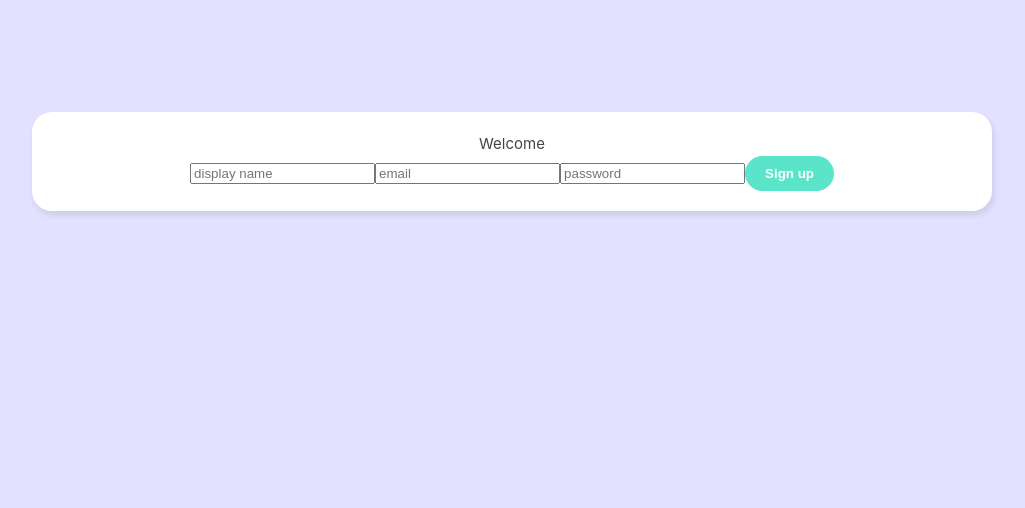
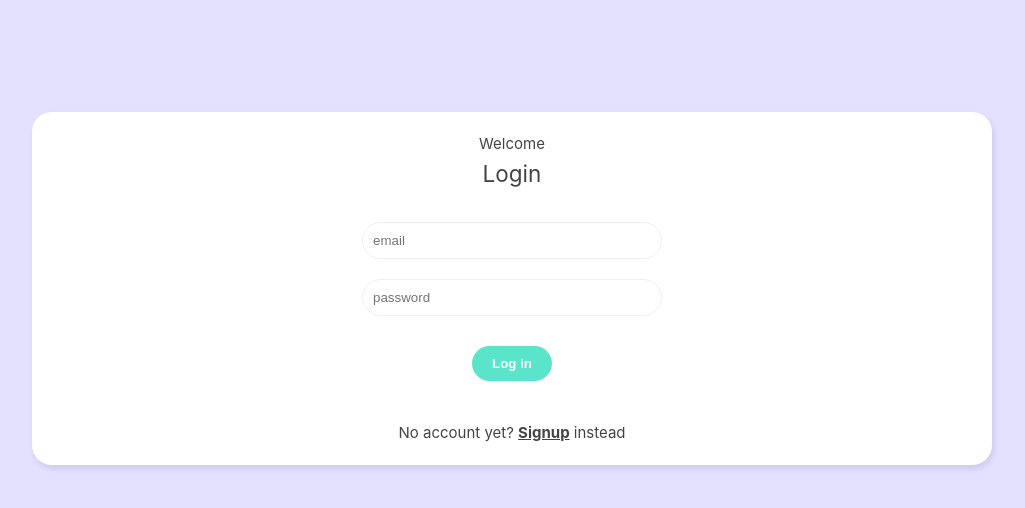
Before and after one commit to leonlee603/chat_room, a Vue app: page / in a window 1280 px wide. Shown: the top 508 px of the page, without its empty margins (128-1153 px from the left). Built offline with nearby package versions, Linux system fonts and the light colour scheme.

Commit message:
Update - Setup log in & sign up form

```diff
--- /dev/null
+++ b/src/components/LoginForm.vue
@@ -0,0 +1,31 @@
+<template>
+  <form @submit.prevent="handleSubmit">
+    <input type="email" required placeholder="email" v-model="email" />
+    <input type="password" required placeholder="password" v-model="password" />
+    <div class="error">{{ error }}</div>
+    <button>Log in</button>
+  </form>
+</template>
+
+<script>
+import { ref } from "vue";
+import useLogin from "@/composables/useLogin";
+
+export default {
+  setup() {
+    const { error, login } = useLogin();
+
+    const email = ref("");
+    const password = ref("");
+
+    const handleSubmit = async () => {
+      // console.log(email.value, password.value);
+      await login(email.value, password.value);
+    };
+
+    return { email, password, handleSubmit, error };
+  },
+};
+</script>
+
+<style></style>
--- a/src/components/SignupForm.vue
+++ b/src/components/SignupForm.vue
@@ -8,26 +8,30 @@
     />
     <input type="email" required placeholder="email" v-model="email" />
     <input type="password" required placeholder="password" v-model="password" />
+    <div class="error">{{ error }}</div>
     <button>Sign up</button>
   </form>
 </template>
 
-<script>
+<script setup>
 import { ref } from "vue";
+import useSignup from "@/composables/useSignup";
 
-export default {
-  setup() {
-    const displayName = ref("");
-    const email = ref("");
-    const password = ref("");
+// export default {
+//   setup() {
+const { error, signup } = useSignup();
 
-    const handleSubmit = () => {
-      console.log(displayName.value, email.value, password.value)
-    }
+const displayName = ref("");
+const email = ref("");
+const password = ref("");
 
-    return { displayName, email, password, handleSubmit };
-  },
+const handleSubmit = async () => {
+  await signup(email.value, password.value, displayName.value);
 };
+
+//     return { displayName, email, password, handleSubmit, error };
+//   },
+// };
 </script>
 
 <style></style>
--- /dev/null
+++ b/src/composables/useLogin.js
@@ -0,0 +1,57 @@
+import {
+  getAuth,
+  signInWithEmailAndPassword
+} from "firebase/auth";
+import { firebaseApp } from "@/firebase/config";
+import { ref } from "vue";
+
+const error = ref(null);
+
+const login = async (email, password) => {
+  error.value = null;
+  const auth = getAuth(firebaseApp);
+
+  try {
+    const userCredential = await signInWithEmailAndPassword(
+      auth,
+      email,
+      password
+    );
+
+    if (!userCredential) {
+      throw new Error("Could not complete the signup");
+    }
+
+    error.value = null;
+
+    const user = userCredential.user;
+    console.log(user);
+
+    return userCredential;
+  } catch (err) {
+    // Handle errors based on err.code
+    // console.log(err.code);
+    switch (err.code) {
+      case "auth/invalid-email":
+        error.value = "Invalid email address.";
+        break;
+      case "auth/user-disabled":
+        error.value = "User account has been disabled.";
+        break;
+      case "auth/missing-email":
+        error.value = "No user found with this email.";
+        break;
+      case "auth/wrong-password":
+        error.value = "Incorrect password.";
+        break;
+      default:
+        error.value = "Failed to sign in. Please try again.";
+    }
+  }
+};
+
+const useLogin = () => {
+  return { error, login };
+};
+
+export default useLogin;
--- /dev/null
+++ b/src/composables/useSignup.js
@@ -0,0 +1,62 @@
+import {
+  getAuth,
+  createUserWithEmailAndPassword,
+  updateProfile,
+} from "firebase/auth";
+import { firebaseApp } from "@/firebase/config";
+import { ref } from "vue";
+
+const error = ref(null);
+
+const signup = async (email, password, displayName) => {
+  error.value = null;
+  const auth = getAuth(firebaseApp);
+
+  try {
+    // Create the user
+    const userCredential = await createUserWithEmailAndPassword(
+      auth,
+      email,
+      password
+    );
+
+    if (!userCredential) {
+      throw new Error("Could not complete the signup");
+    }
+
+    // Update user's profile
+    const user = userCredential.user;
+    await updateProfile(user, {
+      displayName,
+    });
+
+    error.value = null;
+    // console.log(user);
+
+    console.log("user signed up");
+
+    return userCredential;
+  } catch (err) {
+    // Handle errors based on err.code
+    switch (err.code) {
+      case "auth/email-already-in-use":
+        error.value = "Email already in use.";
+        break;
+      case "auth/invalid-email":
+        error.value = "Invalid email address.";
+        break;
+      case "auth/weak-password":
+        console.log('yes');
+        error.value = "Password should be at least 6 characters.";
+        break;
+      default:
+        error.value = "Failed to register. Please try again.";
+    }
+  }
+};
+
+const useSignup = () => {
+  return { error, signup };
+};
+
+export default useSignup;
--- a/src/firebase/config.js
+++ b/src/firebase/config.js
@@ -1,5 +1,7 @@
-import firebase from "firebase/app";
-import "firebase/firestore";
+// import firebase from "firebase/app";
+// import "firebase/firestore";
+// import "firebase/auth";
+import { initializeApp } from "firebase/app";
 
 const firebaseConfig = {
   apiKey: "AIzaSyApUIHI2usJ56wNYxixgw0ECP3mEmR9Fsc",
@@ -10,10 +12,15 @@ const firebaseConfig = {
   appId: "1:425154600139:web:fa7b64a5cbba3d20398f4e",
 };
 
-//init firebase
-firebase.initializeApp(firebaseConfig);
+// //init firebase
+// firebase.initializeApp(firebaseConfig);
 
-const projectFirestore = firebase.firestore();
-const timestamp = firebase.firestore.FieldValue.serverTimestamp;
+// const projectAuth = firebase.auth();
 
-export { projectFirestore, timestamp };
+// const projectFirestore = firebase.firestore();
+// const timestamp = firebase.firestore.FieldValue.serverTimestamp;
+
+// export { projectAuth, projectFirestore, timestamp };
+const firebaseApp = initializeApp(firebaseConfig);
+
+export { firebaseApp };
--- a/src/views/HomeView.vue
+++ b/src/views/HomeView.vue
@@ -1,14 +1,31 @@
 <script>
+import SignupForm from "@/components/SignupForm.vue";
+import LoginForm from "@/components/LoginForm.vue";
+import { ref } from "vue";
+
 export default {
-  components: { SignupForm },
+  components: { SignupForm, LoginForm },
+  setup() {
+    const showLogin = ref(true);
+
+    return { showLogin };
+  },
 };
-import SignupForm from "@/components/SignupForm.vue";
 </script>
 
 <template>
   <div class="welcome container">
     <p>Welcome</p>
-    <SignupForm />
+    <div v-if="showLogin">
+      <h2>Login</h2>
+      <LoginForm />
+      <p>No account yet? <span @click="showLogin = false">Signup</span> instead</p>
+    </div>
+    <div v-else>
+      <h2>Sign up</h2>
+      <SignupForm />
+      <p>Already registered <span @click="showLogin = true">Login</span> instead</p>
+    </div>
   </div>
 </template>
 
@@ -17,4 +34,29 @@ import SignupForm from "@/components/SignupForm.vue";
   text-align: center;
   padding: 20px 0;
 }
+.welcome form {
+  width: 300px;
+  margin: 20px auto;
+}
+.welcome label {
+  display: block;
+  margin: 20px 0 10px;
+}
+.welcome input {
+  width: 100%;
+  padding: 10px;
+  border-radius: 20px;
+  border: 1px solid #eee;
+  outline: none;
+  color: #999;
+  margin: 10px auto;
+}
+.welcome span {
+  font-weight: bold;
+  text-decoration: underline;
+  cursor: pointer;
+}
+.welcome button {
+  margin: 20px auto ;
+}
 </style>
```
